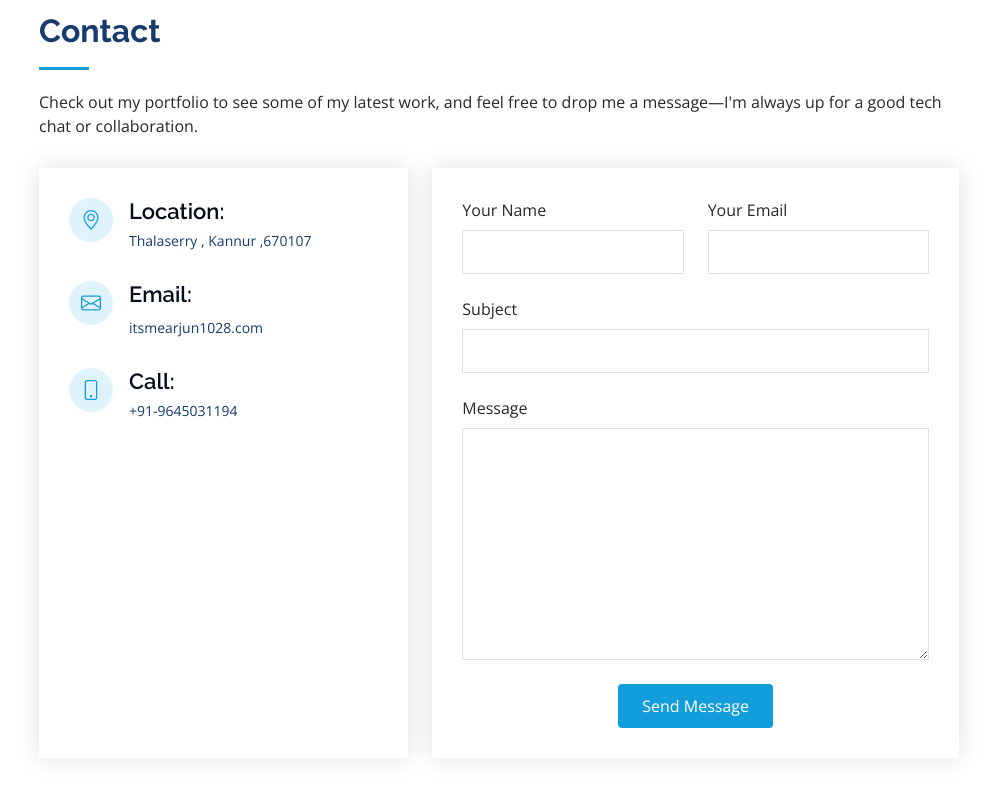
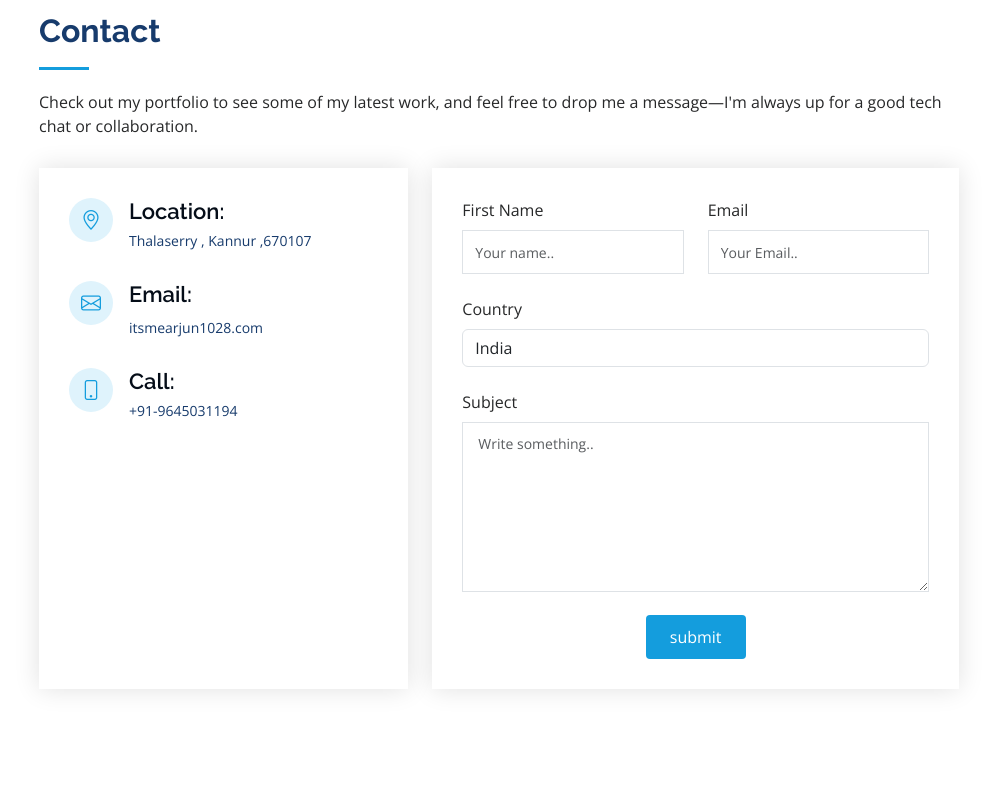
Before and after one commit to Arjunmkt/newestss, a plain HTML site: page index.html in a window 1280 px wide. Shown: the part 5357-6157 px from the top of the page, without its empty margins (291-1280 px from the left). Drawn offline with nearby package versions, Linux system fonts and the light colour scheme.

Commit message:
Add files via upload

```diff
--- a/index.html
+++ b/index.html
@@ -23,7 +23,7 @@
   <link href="vendor/boxicons/css/boxicons.min.css" rel="stylesheet">
   <link href="vendor/glightbox/css/glightbox.min.css" rel="stylesheet">
   <link href="vendor/swiper/swiper-bundle.min.css" rel="stylesheet">
-
+  <script src="https://ajax.googleapis.com/ajax/libs/jquery/3.5.1/jquery.min.js"></script>
   <!-- Template Main CSS File -->
   <link href="css/style.css" rel="stylesheet">
 
@@ -509,32 +509,35 @@
           </div>
 
           <div class="col-lg-7 mt-5 mt-lg-0 d-flex align-items-stretch">
-            <form method="post" role="form" class="php-email-form">
-              <div class="row">
+            <form id="submit-form" action="" class="php-email-form">
+              <div class="row" >
                 <div class="form-group col-md-6">
-                  <label for="name">Your Name</label>
-                  <input type="text" name="name" class="form-control" id="name" required>
+                  <label for="fname">First Name</label>
+                  <input class="form-control" type="text" id="fname" name="name" placeholder="Your name.." required>
                 </div>
                 <div class="form-group col-md-6">
-                  <label for="name">Your Email</label>
-                  <input type="email" class="form-control" name="email" id="email" required>
+                  <label for="lname ">Email</label>
+                  <input class="form-control" type="email" id="lname" name="email" placeholder="Your Email.." required>
                 </div>
               </div>
+
               <div class="form-group">
-                <label for="name">Subject</label>
-                <input type="text" class="form-control" name="subject" id="subject" required>
+                <label for="country">Country</label>
+                <select  id="country" class="form-control" name="country" required>
+                  <option value="India">India</option>
+                  <option value="canada">Canada</option>
+                  <option value="usa">USA</option>
+                </select>
               </div>
               <div class="form-group">
-                <label for="name">Message</label>
-                <textarea class="form-control" name="message" rows="10" required></textarea>
+                <label for="subject">Subject</label>
+                <textarea id="subject" class="form-control" name="message" rows="10" placeholder="Write something.." style="height:170px" required></textarea>
               </div>
-              <div class="my-3">
-                <div class="loading">Loading</div>
-                <div class="error-message"></div>
-                <div class="sent-message">Your message has been sent. Thank you!</div>
-              </div>
-              <div class="text-center"><button type="submit">Send Message</button></div>
+             <div class="text-center">
+              <button type="submit" class="btn btn-primary" value="Submit">submit</button>
+             </div>
 
+            </form>
 
           </div>
 
@@ -572,7 +575,25 @@
 
   <!-- Template Main JS File -->
   <script src="js/main.js"></script>
+  <script>
+    $("#submit-form").submit((e)=>{
+        e.preventDefault()
+        $.ajax({
+            url:"https://script.google.com/macros/s/AKfycbwA_AgGVykplhFx9yIWcyAK2M27etzoEKFP-75gmJP6q7aAIaIfPuez8qA3dmYaMJKkIQ/exec ",
+            data:$("#submit-form").serialize(),
+            method:"post",
+            success:function (response){
+                alert("Form submitted successfully")
+                window.location.reload()
+                //window.location.href="https://google.com"
+            },
+            error:function (err){
+                alert("Something Error")
 
+            }
+        })
+    })
+</script>
 </body>
 
 </html>
```
